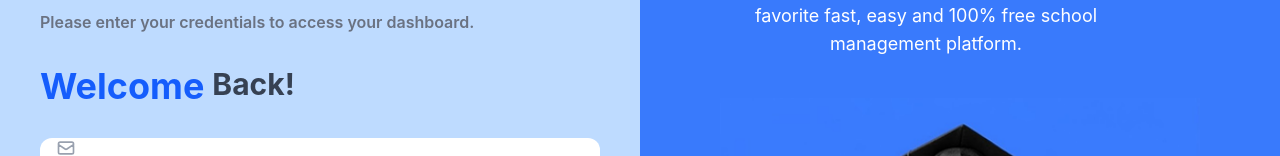
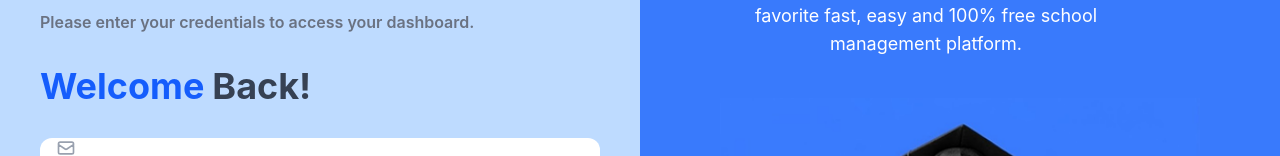
Before and after one commit to saniya-024/school-management-system, a React (Vite) app in the folder school-management-system/: page / in a window 1280 px wide. Shown: the part 138-294 px from the top of the page. Built offline with nearby package versions, Linux system fonts and the light colour scheme.

Commit message:
heading adjustable

```diff
--- a/school-management-system/src/Components/Loginpage.jsx
+++ b/school-management-system/src/Components/Loginpage.jsx
@@ -20,7 +20,7 @@ const LoginPage = () => {
           </p>
 
           <h2 className="text-2xl md:text-3xl lg:text-4xl font-bold mt-8 flex gap-2">
-           <span className="text-blue-600">Welcome</span><span className="text-3xl text-gray-700">Back!</span>
+           <span className="text-blue-600">Welcome</span><span className=" text-gray-700">Back!</span>
             </h2>
 
 
```
